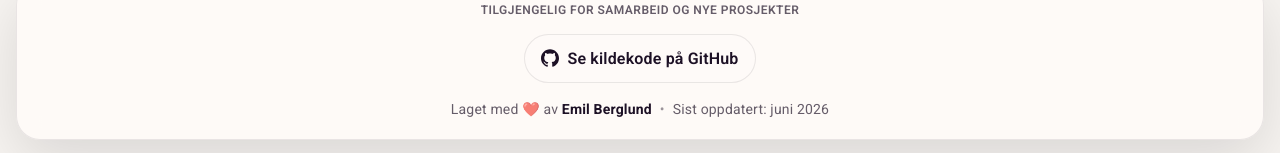
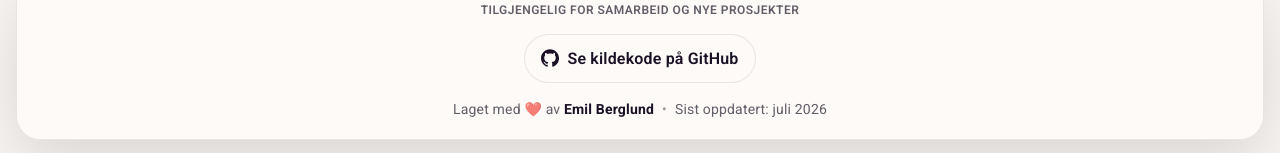
Before and after one commit to EmilB04/PortfolioV2, a React (Vite) app: page / in a window 1280 px wide. Shown: the part 7017-7170 px from the top of the page. Built offline with nearby package versions, Linux system fonts and the light colour scheme; no server answers; the database is empty.

Commit message:
update last update

```diff
--- a/src/components/ui/FooterSection.tsx
+++ b/src/components/ui/FooterSection.tsx
@@ -1,7 +1,7 @@
 import { useTranslation } from 'react-i18next'
 import { Github } from '../../lib/icons'
 // Starter på 0
-const LAST_UPDATED_MONTH_INDEX = 5
+const LAST_UPDATED_MONTH_INDEX = 6
 const LAST_UPDATED_YEAR = 2026
 
 export default function FooterSection() {
```
